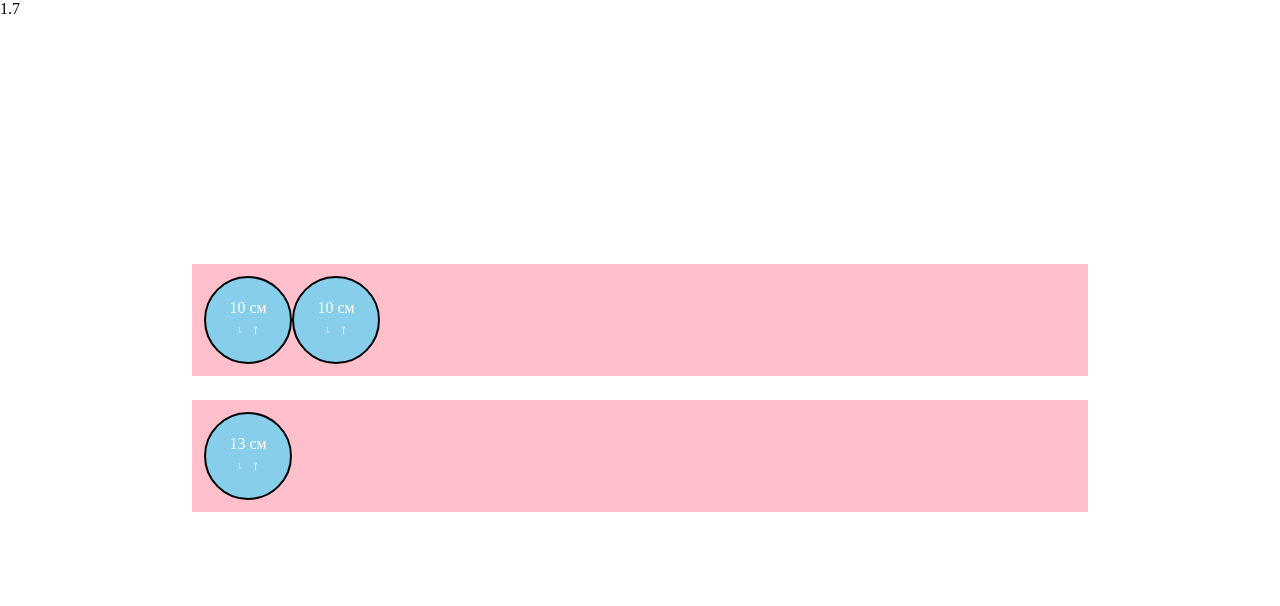
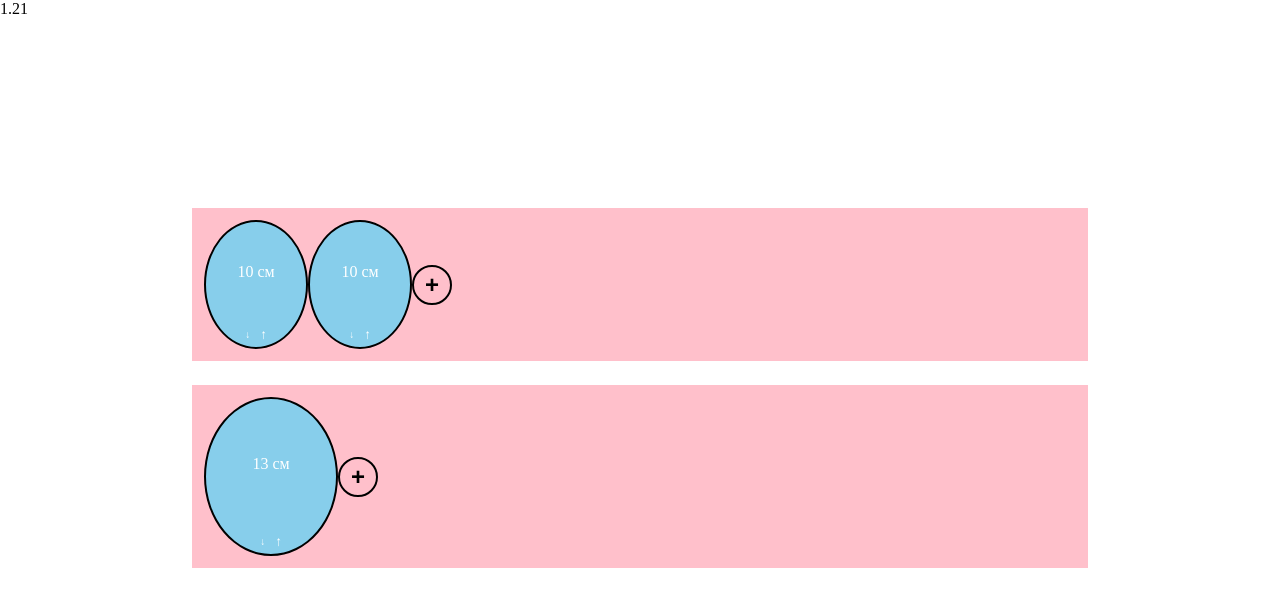
Before and after one commit to pylsar/VuePizza, a Vue app: page / in a window 1280 px wide. Shown: the top 606 px of the page. Built offline with nearby package versions, Linux system fonts and the light colour scheme.

Commit message:
styles dinamic and start addPie

```diff
--- a/src/App.vue
+++ b/src/App.vue
@@ -1,7 +1,7 @@
 <template>
 <div>
   <pizza-app></pizza-app>
-  1.7
+  1.21
 </div>
 </template>
 
--- a/src/components/PizzaDeal.vue
+++ b/src/components/PizzaDeal.vue
@@ -3,6 +3,7 @@
         <div v-for="pie in pies" :key="pie.id">
             <pizza-pie :id="pie.id"></pizza-pie>
         </div>
+        <button class="pizza__plus">+</button>
     </div>
 </template>
 <script>
@@ -33,7 +34,23 @@ export default{
     .pizzaDeal{
         background: pink;
         display: flex;
+        align-items: center;
         margin-bottom: 24px;
         padding: 12px;
     }
+    .pizza__plus{
+        padding: 6px;
+        background: none;
+        outline: none;
+        border: 2px solid black;
+        width: 40px;
+        height: 40px;
+        border-radius: 50%;
+        display: flex;
+        justify-content: center;
+        align-items: center;
+        cursor: pointer;
+        font-size: 24px;
+        font-weight: 700;
+    }
 </style>
--- a/src/components/PizzaPie.vue
+++ b/src/components/PizzaPie.vue
@@ -1,7 +1,9 @@
 <template>
     <div classs="pizzaPie">
         <div class="pizzaPie__item">
-            <div class="pizzaPie__diameter">
+            <div class="pizzaPie__diameter"
+                :style="[sizeStyle]"
+            >
                 {{pie.diameter}} см
             </div>
             <div class="pizzaPie__arrows">
@@ -23,6 +25,13 @@ export default{
     computed: {
         pie(){
             return this.$store.getters.getPie(this.id);
+        },
+        sizeStyle(){
+            const pixelDiameter = this.pie.diameter * 10;
+            return{
+                width: pixelDiameter + 'px',
+                height: pixelDiameter + 'px'
+            }
         }
     },
     methods: {
@@ -39,8 +48,6 @@ export default{
 <style lang="scss">
    .pizzaPie{
        &__item{
-           width: 84px;
-           height: 84px;
            border-radius: 50%;
            background: skyblue;
            border: 2px solid black;
--- a/src/store/index.js
+++ b/src/store/index.js
@@ -46,16 +46,25 @@ export default new Vuex.Store({
       state.deals.push(deal);
     },
     deleteDeal(){},
-    addPie(){},
+    addPie(state, {deal, pie}){
+      deal.pies.push(pie);
+    },
     deletePie(){},
     editPie(state, {pie, diameter = pie.diameter}){
       pie.diameter = diameter
     }
   },
   actions: {
+    createPie({commit}, {deal}){
+      const pie = {
+        id: 0,
+        diameter: 10
+      };
+      commit('addPie', {deal, pie});
+    },
     changePieSizeBy({commit},{pie, delta}){
-      const newDeameter = pie.deameter + delta;
-      commit('editPie', {pie, diameter: newDeameter});
+      const newDiameter = pie.diameter + delta;
+      commit('editPie', {pie, diameter: newDiameter});
     }
   },
   modules: {
```
